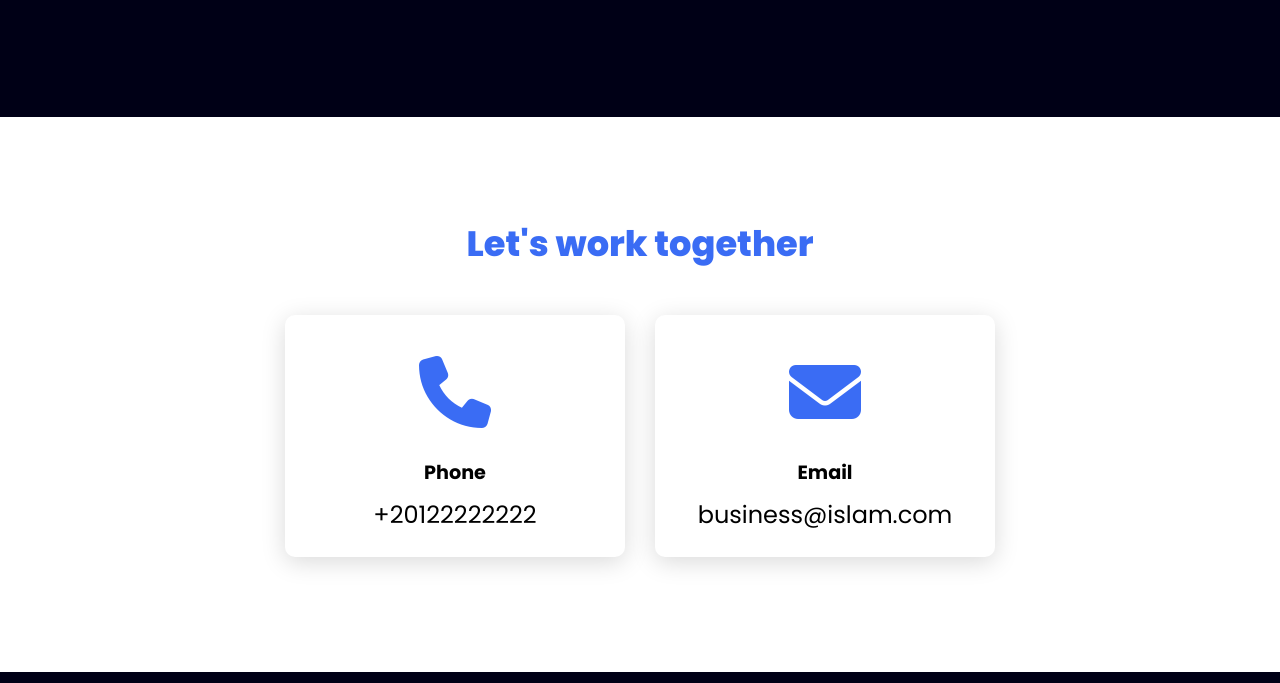
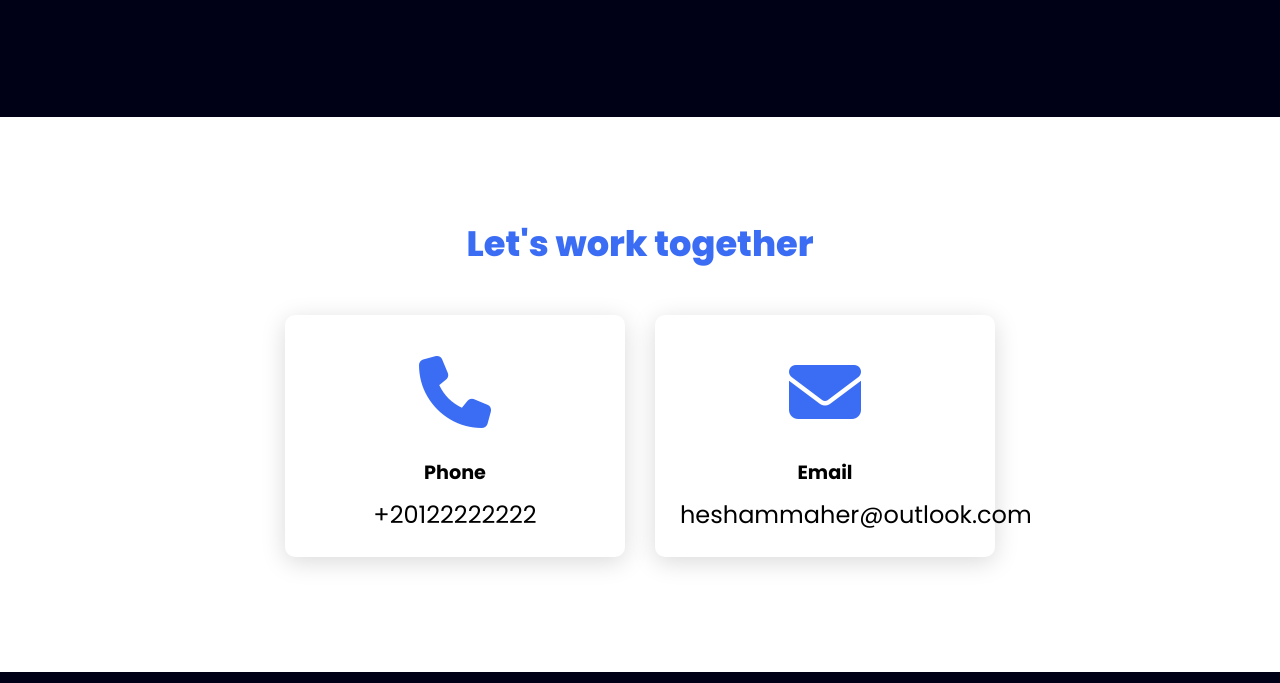
Before and after one commit to Hesham1902/portfolio-responsive, a plain HTML site: page index.html in a window 1280 px wide. Shown: the part 2807-3490 px from the top of the page. Drawn offline with Linux system fonts and the light colour scheme.

Commit message:
Update index.html

```diff
--- a/index.html
+++ b/index.html
@@ -138,7 +138,7 @@
                 </div>
                 <div class="info">
                     <h3>Email</h3>
-                    <p>business@islam.com</p>
+                    <p>heshammaher@outlook.com</p>
                 </div>
             </div>
         </div>
```
